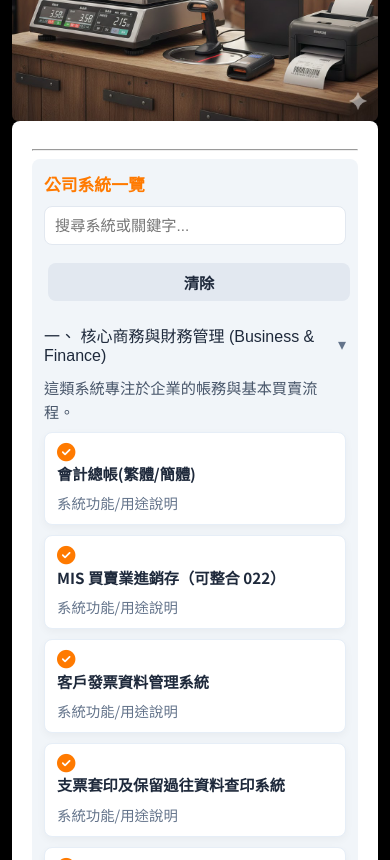
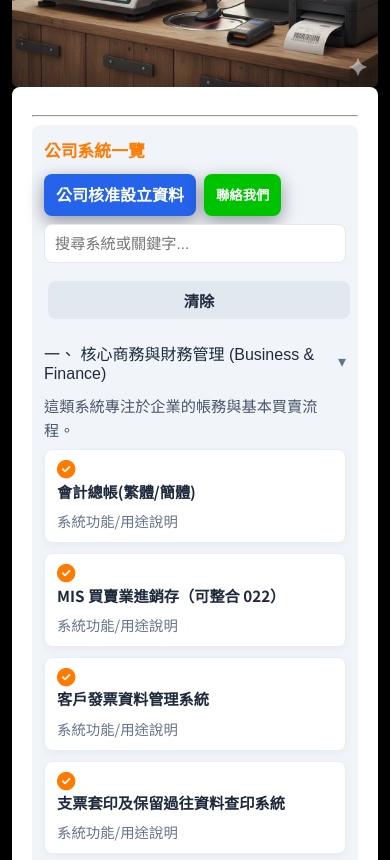
Before and after one commit to tt982a84-gif/HungLing, a plain HTML site: page index.html in a window 390 px wide. Shown: the part 1140-2000 px from the top of the page. Drawn offline with Linux system fonts and the light colour scheme.

Commit message:
Refactor: Move contact and verification buttons to systems list header

```diff
--- a/css/style.css
+++ b/css/style.css
@@ -558,6 +558,12 @@ body {
     .systems-list li {
         flex: 1 1 100%;
     }
+
+    /* 在手機版讓標題與按鈕堆疊 */
+    .systems-list>div {
+        flex-direction: column;
+        align-items: flex-start !important;
+    }
 }
 
 /* Contact FAB */
--- a/index.html
+++ b/index.html
@@ -80,10 +80,6 @@
                 </div>
             </div>
 
-            <!-- Navbar 聯絡按鈕（與右下 LINE 面板同樣功能） -->
-            <button id="nav-contact-open" class="nav-contact-btn">聯絡我們</button>
-            <a href="https://twincn.com/item.aspx?no=85956954#google_vignette" target="_blank"
-                class="nav-info-btn">公司核准<br>設立資料</a>
         </div>
     </nav>
 
@@ -107,7 +103,15 @@
                 <hr>
 
                 <div class="systems-list">
-                    <h3>公司系統一覽</h3>
+                    <div
+                        style="display: flex; align-items: center; justify-content: space-between; flex-wrap: wrap; gap: 10px; margin-bottom: 8px;">
+                        <h3 style="margin: 0;">公司系統一覽</h3>
+                        <div style="display: flex; gap: 8px;">
+                            <a href="https://twincn.com/item.aspx?no=85956954#google_vignette" target="_blank"
+                                class="nav-info-btn" style="white-space: nowrap;">公司核准設立資料</a>
+                            <button id="nav-contact-open" class="nav-contact-btn">聯絡我們</button>
+                        </div>
+                    </div>
 
                     <div class="systems-search">
                         <input id="systems-search" type="search" placeholder="搜尋系統或關鍵字...">
```
